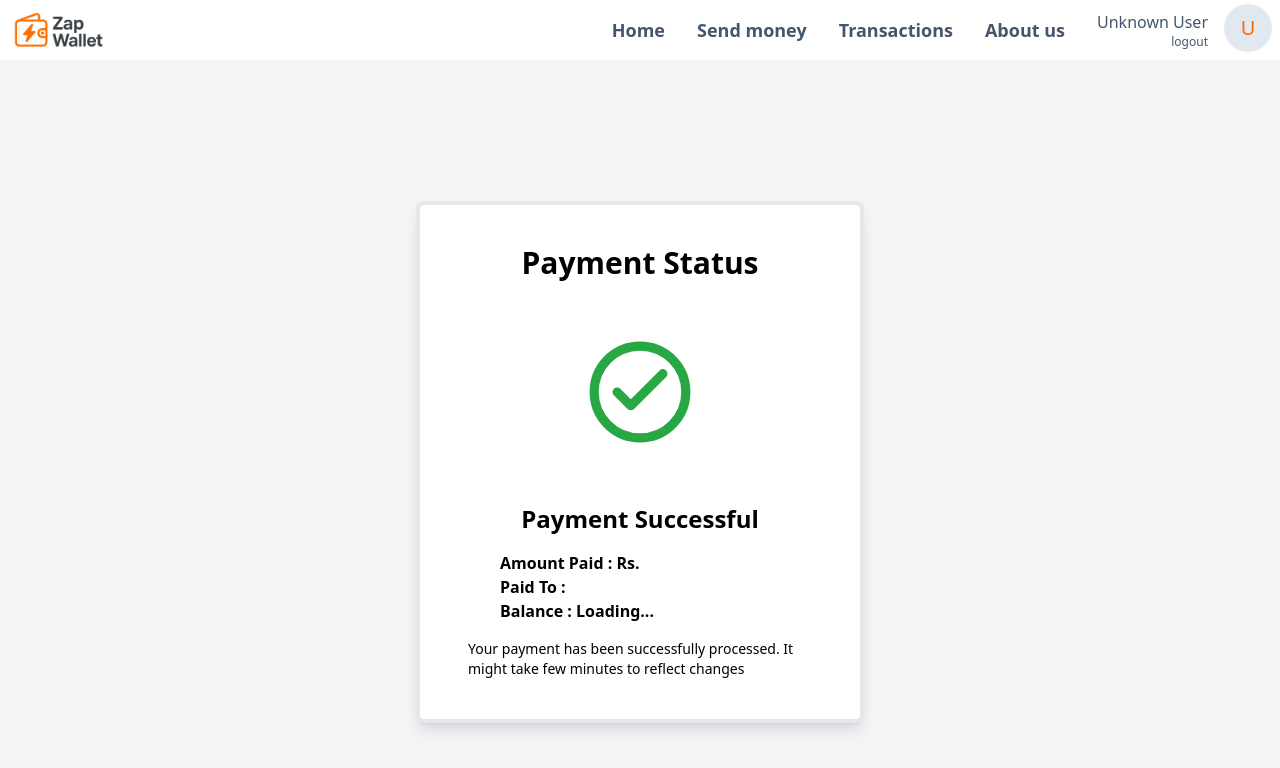
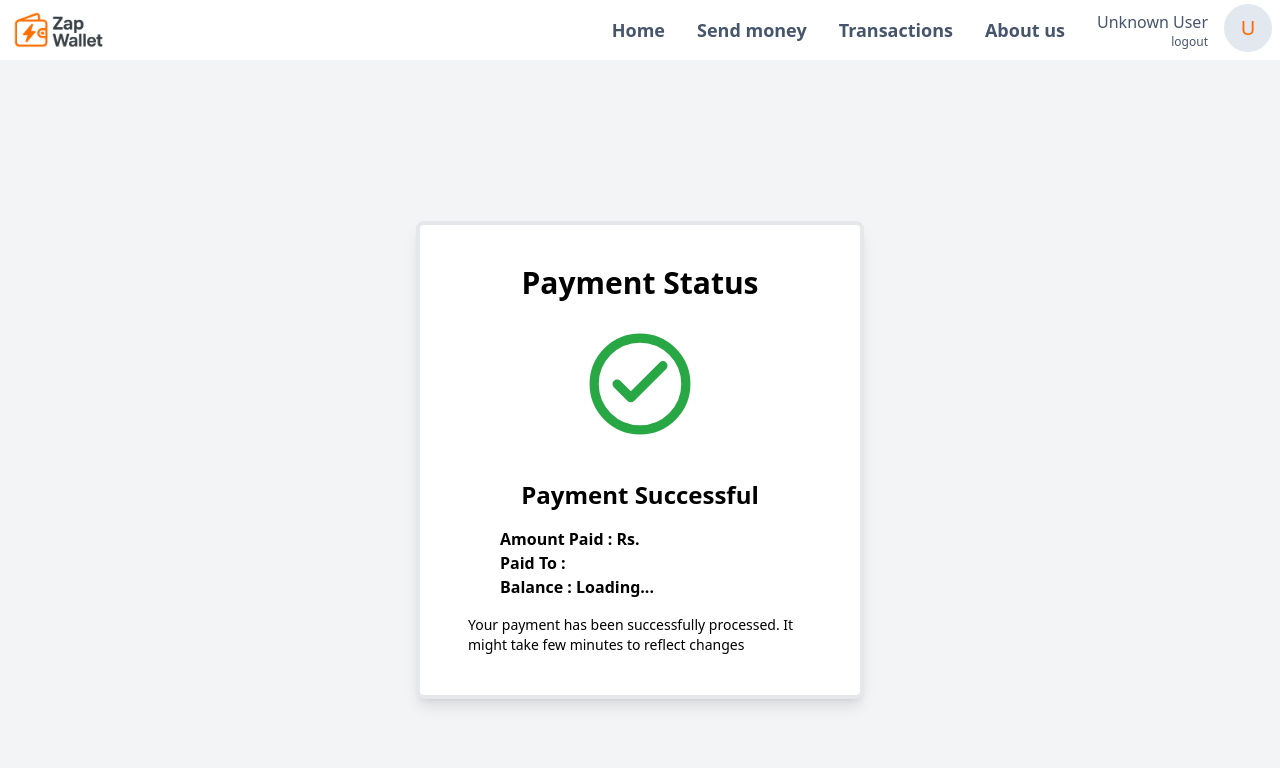
Before and after one commit to princelohiya/ZapWallet, a React (Vite) app in the folder frontend/: page /paymentPage in a window 1280 px wide. Shown: the top 768 px of the page. Built offline with nearby package versions, Linux system fonts and the light colour scheme.

Commit message:
UX enhanced

```diff
--- a/frontend/src/pages/PaymentPage.jsx
+++ b/frontend/src/pages/PaymentPage.jsx
@@ -32,11 +32,13 @@ export const PaymentPage = (props) => {
   return (
     <div>
       <Appbar name={props.name}></Appbar>
-      <div className="flex justify-center h-screen pt-1 bg-gray-100">
+      <div className="flex justify-center h-screen bg-gray-100">
         <div className="h-full flex flex-col justify-center ">
-          <div className="border-4 border-gray-200 h-min text-card-foreground max-w-md p-4 space-y-8 bg-white shadow-lg rounded-lg w-88 sm:w-128">
-            <div className="flex flex-col space-y-1.5 p-6">
-              <h2 className="text-3xl font-bold text-center">Payment Status</h2>
+          <div className="border-4 border-gray-200 h-min text-card-foreground max-w-md p-4 space-y-4 bg-white shadow-lg rounded-lg w-88 sm:w-128">
+            <div className="flex flex-col pt-6">
+              <h2 className="text-3xl font-bold text-center pb-3">
+                Payment Status
+              </h2>
             </div>
             <div className=" flex justify-center">
               <svg
--- a/frontend/src/pages/Send.jsx
+++ b/frontend/src/pages/Send.jsx
@@ -4,6 +4,7 @@ import { useState, useEffect } from "react";
 import Skeleton from "react-loading-skeleton";
 import { Appbar } from "../components/Appbar";
 import { Spinner } from "../components/Loader";
+import { set } from "zod";
 
 export const Send = (props) => {
   const [loading, setLoading] = useState(true);
@@ -19,6 +20,8 @@ export const Send = (props) => {
   }, []);
 
   const handleTransfer = async (e) => {
+    setLoading(true);
+    e.preventDefault();
     if (amount <= 0) {
       alert("Please enter a valid amount");
       return;
```
